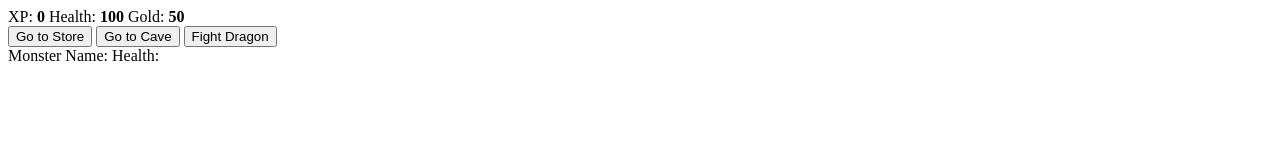
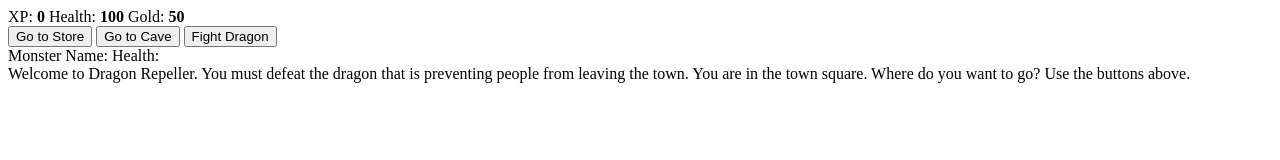
Before and after one commit to za-h-ra/role-playing-game, a plain HTML site: page index.html in a window 1280 px wide. Drawn offline with Linux system fonts and the light colour scheme.

Commit message:
add text

```diff
--- a/index.html
+++ b/index.html
@@ -32,7 +32,11 @@
           >Health: <strong><span id="monsterHealth"></span></strong
         ></span>
       </div>
-      <div id="text"></div>
+      <div id="text">
+        Welcome to Dragon Repeller. You must defeat the dragon that is
+        preventing people from leaving the town. You are in the town square.
+        Where do you want to go? Use the buttons above.
+      </div>
     </div>
   </body>
 </html>
```
